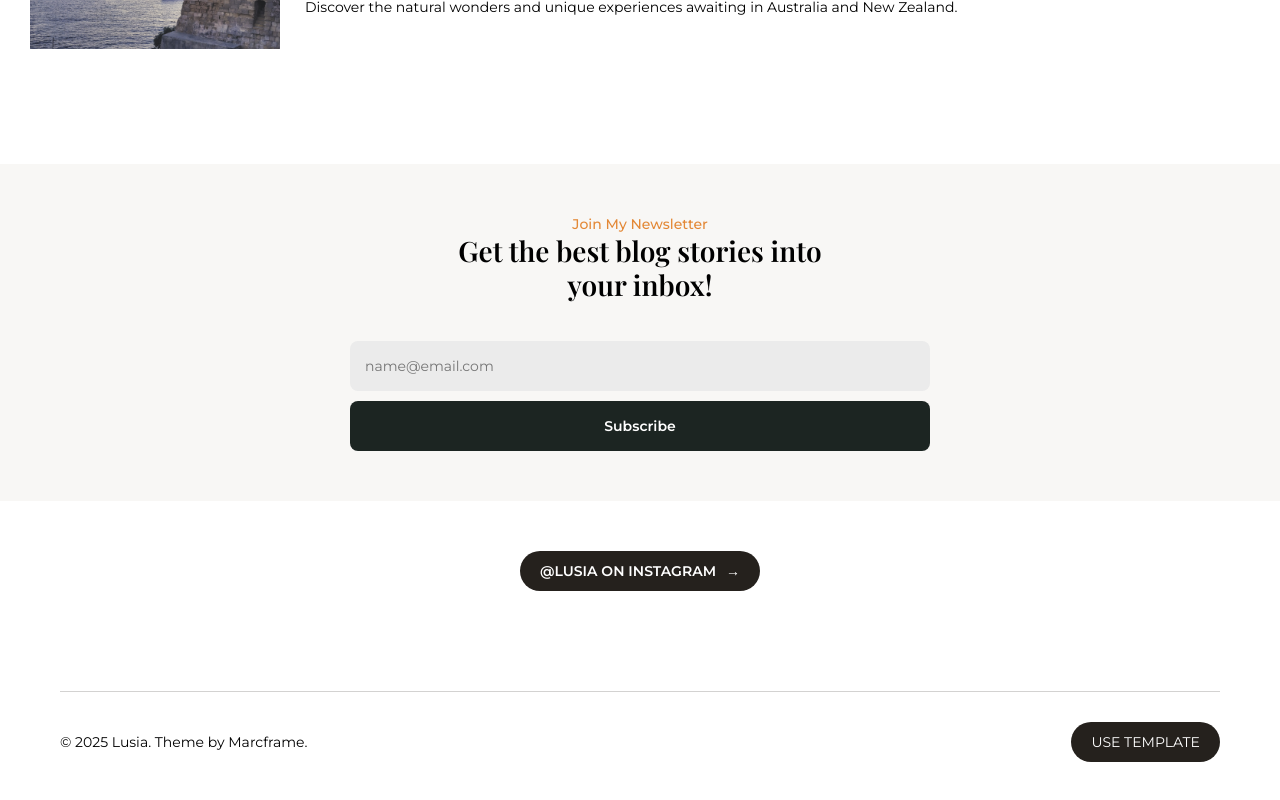
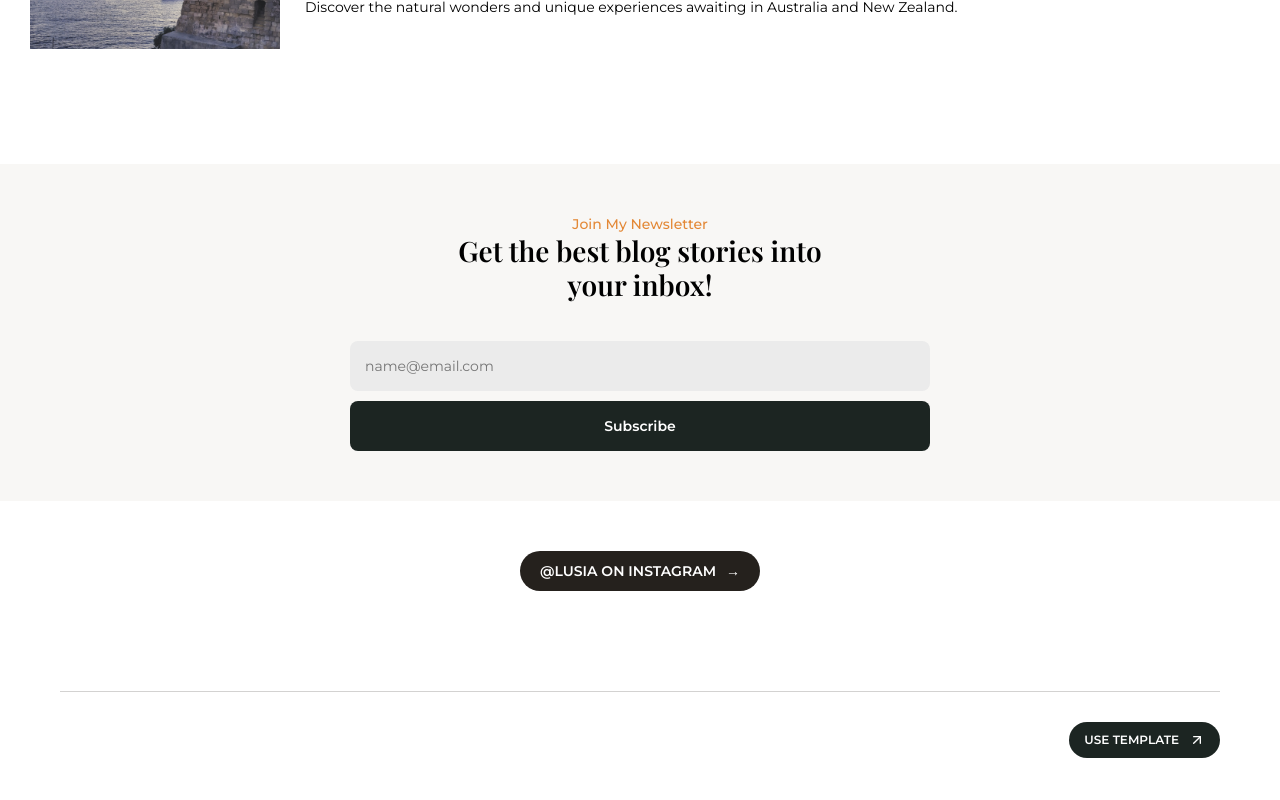
Before and after one commit to pirateIV/lusia-nextjs-template, a Next.js app: page / in a window 1280 px wide. Shown: the part 946-1746 px from the top of the page. Built offline with nearby package versions, Linux system fonts and the light colour scheme; a web font is replaced by a local one.

Commit message:
(chore): add 404 page

```diff
--- /dev/null
+++ b/app/not-found.tsx
@@ -0,0 +1,29 @@
+import React from "react";
+import { Metadata } from "next";
+import Image from "next/image";
+import ButtonLink from "@/components/button-link";
+
+export const metadata: Metadata = {
+  title: "404 - Page Not Found",
+  description: "The page you are looking for does not exist.",
+};
+
+export default function NotFound() {
+  return (
+    <div className="flex flex-col items-center justify-center gap-y-7.5">
+      <Image
+        src="/images/404.avif"
+        width="800"
+        height="600"
+        sizes="800px"
+        alt="404 image illustration"
+      />
+      <h3 className="text-[40px]">Something's wrong here</h3>
+      <p>
+        It looks like nothing was found at this location. The page you were
+        looking for does not exist or was loading incorrectly.
+      </p>
+      <ButtonLink href="/">RETURN TO HOMEPAGE</ButtonLink>
+    </div>
+  );
+}
--- /dev/null
+++ b/components/button-link.tsx
@@ -0,0 +1,25 @@
+import React from "react";
+import Link from "next/link";
+import { ArrowUpRight } from "lucide-react";
+
+export default function ButtonLink({
+  href,
+  children,
+}: {
+  href: string;
+  children: React.ReactNode;
+}) {
+  return (
+    <Link
+      href={href}
+      className="group h-9 flex items-center gap-2.5 px-3.75 py-2.5 rounded-[100px] bg-background-dark text-white hover:gap-1.25 hover:bg-transparent transition-all duration-300"
+    >
+      <span className="font-semibold text-xs transition-all duration-300 uppercase group-hover:px-3.75 group-hover:py-2.5 group-hover:bg-background-dark group-hover:rounded-[100px]">
+        {children}
+      </span>
+      <span className="transition-all duration-300 group-hover:px-3.75 group-hover:py-2.5 group-hover:bg-background-dark group-hover:rounded-[100px]">
+        <ArrowUpRight size={16} />
+      </span>
+    </Link>
+  );
+}
--- a/components/icons.tsx
+++ b/components/icons.tsx
@@ -21,5 +21,8 @@ export const Icons = {
 
   Menu: ({size = 20, ...props}: IconProps) => (
     <svg xmlns="http://www.w3.org/2000/svg" width={size} height={size} viewBox="0 0 256 256" focusable="false" {...props}><g><path d="M32,64a8,8,0,0,1,8-8H216a8,8,0,0,1,0,16H40A8,8,0,0,1,32,64Zm8,48H168a8,8,0,0,0,0-16H40a8,8,0,0,0,0,16Zm176,24H40a8,8,0,0,0,0,16H216a8,8,0,0,0,0-16Zm-48,40H40a8,8,0,0,0,0,16H168a8,8,0,0,0,0-16Z"></path></g></svg>
+  ),
+  ArrowUpRight: ({size = 20, ...props}: IconProps) => (
+    <svg xmlns="http://www.w3.org/2000/svg" viewBox="0 0 256 256" focusable="false" {...props}><g color="rgb(255, 255, 255)"><path d="M200,64V168a8,8,0,0,1-16,0V83.31L69.66,197.66a8,8,0,0,1-11.32-11.32L172.69,72H88a8,8,0,0,1,0-16H192A8,8,0,0,1,200,64Z"></path></g></svg>
   )
 }
--- a/components/layout/footer.tsx
+++ b/components/layout/footer.tsx
@@ -1,24 +1,36 @@
+"use client";
+
 import React from "react";
 import NewsletterSubscription from "./newsletter-subscription";
+import { usePathname } from "next/navigation";
+import ButtonLink from "../button-link";
 
 export default function Footer() {
+  const pathname = usePathname();
+
+  const is404Page = pathname !== "/404";
+
+  console.log(pathname, is404Page);
+
   return (
     <footer>
-      <NewsletterSubscription />
+      {is404Page && <NewsletterSubscription />}
       <div className="py-12.5 px-6">
         <div className="flex items-center justify-center">
           <button className="inline-flex text-sm gap-2.5 items-center text-white justify-center bg-surface-dark py-2.5 px-5 rounded-[100px]">
-            <span className="font-semibold text-nowrap">@LUSIA ON INSTAGRAM</span>{" "}
+            <span className="font-semibold text-nowrap">
+              @LUSIA ON INSTAGRAM
+            </span>{" "}
             <span>&rarr;</span>
           </button>
         </div>
       </div>
       <div className="px-4 py-7.5 md:pt-12.5 md:px-15">
         <div className="max-w-305 mx-auto flex items-center justify-between py-7.5 border-t border-overlay-dark max-md:gap-3.75 max-md:flex-col">
-          <p className="text-sm">&copy; {new Date().getFullYear()} Lusia. Theme by Marcframe.</p>
-          <button className="inline-flex uppercase text-sm gap-2.5 items-center text-white justify-center bg-surface-dark py-2.5 px-5 rounded-[100px]">
-            Use Template
-          </button>
+          <p className="text-sm">
+            {/* &copy; {new Date().getFullYear()} Lusia. Theme by Marcframe. */}
+          </p>
+          <ButtonLink href="/">Use Template</ButtonLink>
         </div>
       </div>
     </footer>
```
Also changed, not shown: public/images/404.avif (added).
